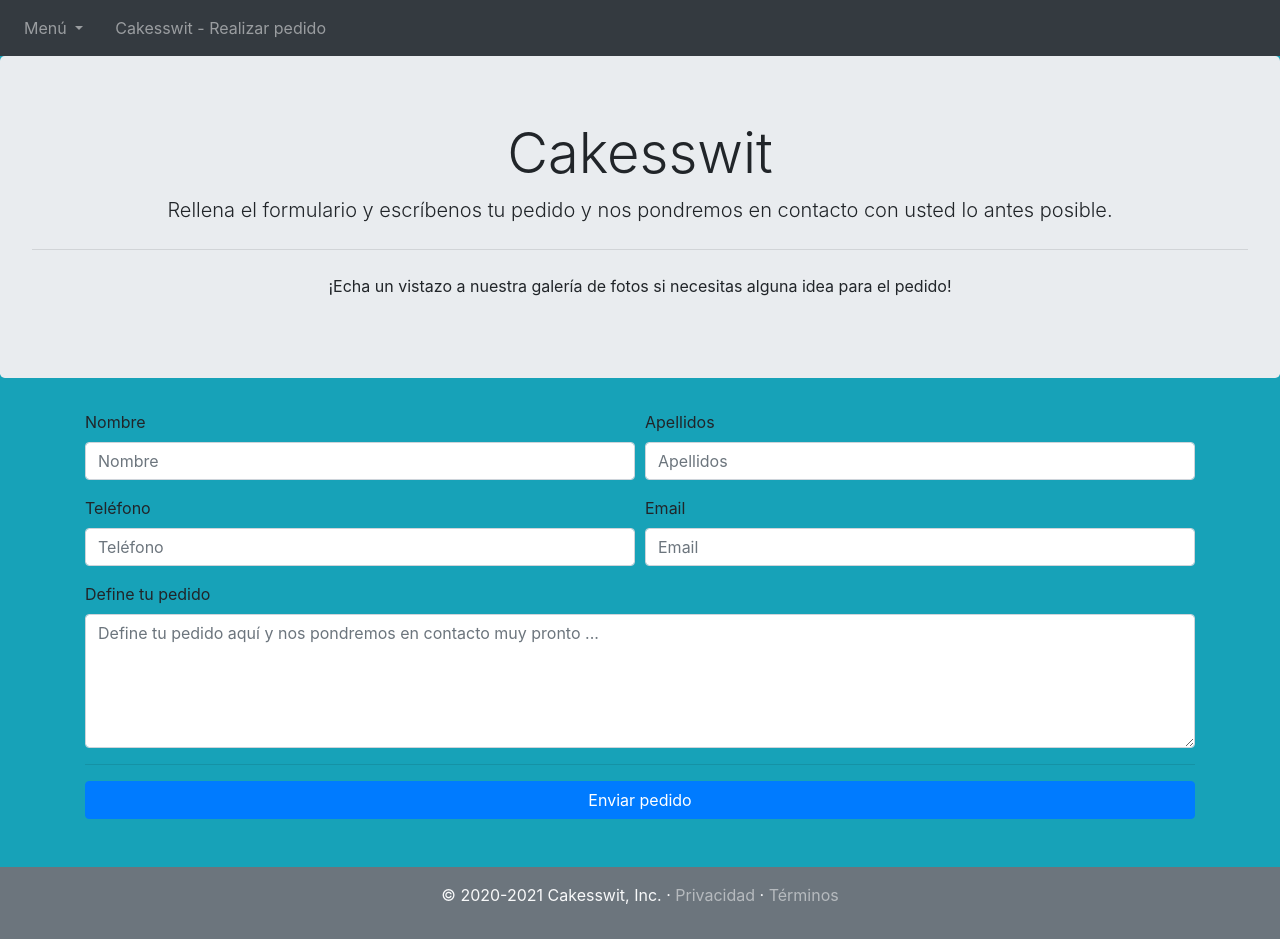
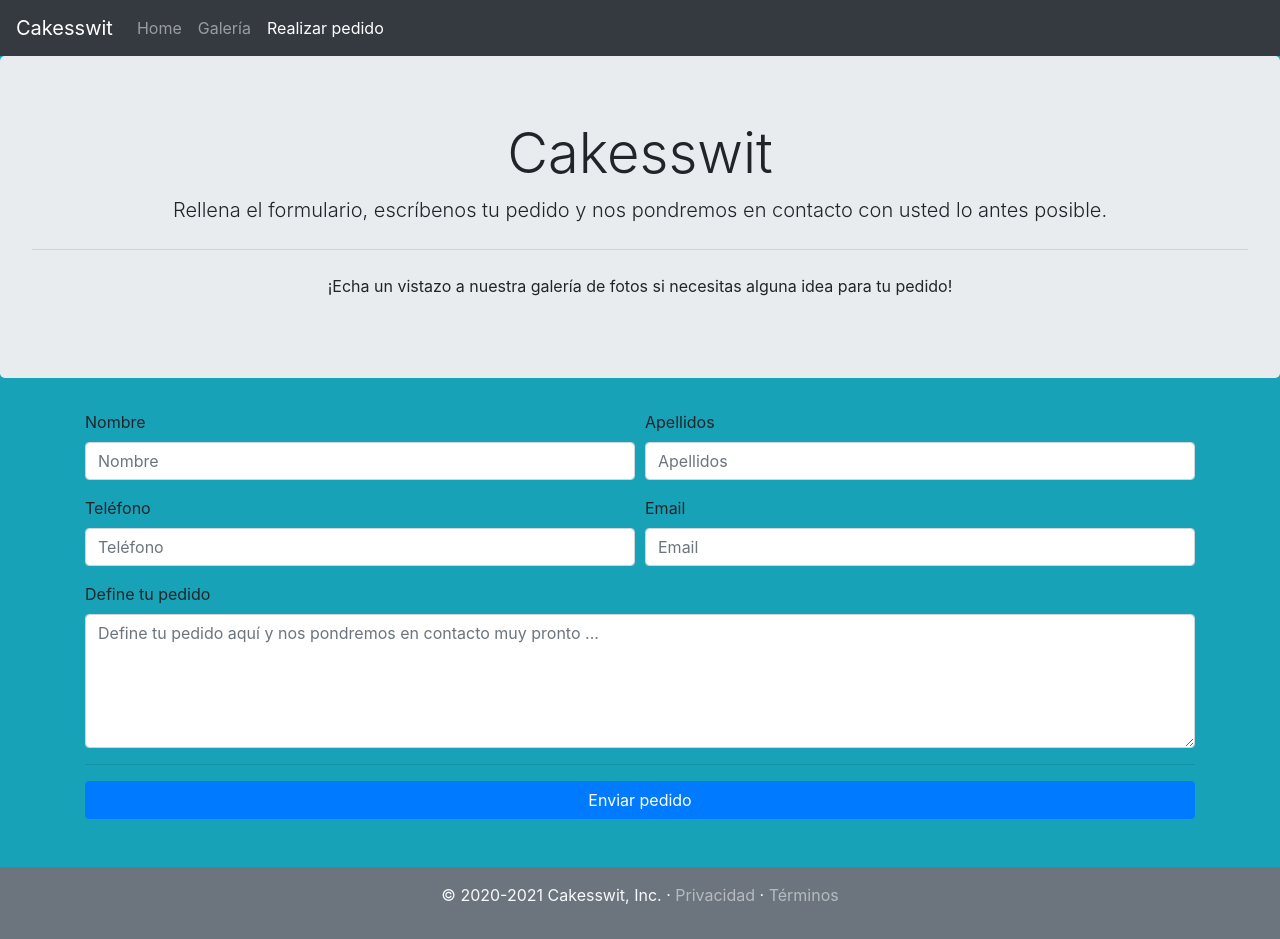
Before and after one commit to adrian2405/cakesswit, a plain HTML site: page links/form.html in a window 1280 px wide. Drawn offline with nearby package versions, Linux system fonts and the light colour scheme.

Commit message:
Some texts modified

```diff
--- a/links/form.html
+++ b/links/form.html
@@ -10,26 +10,21 @@
   </head>
   <body>
     <nav class="navbar navbar-expand-lg navbar-dark bg-dark">
-        <button class="navbar-toggler" type="button" data-toggle="collapse" data-target="#navbarSupportedContent" aria-controls="navbarSupportedContent" aria-expanded="false" aria-label="Toggle navigation">
+      <span class="navbar-brand">Cakesswit</span>
+      <button class="navbar-toggler" type="button" data-toggle="collapse" data-target="#navbarNav" aria-controls="navbarNav" aria-expanded="false" aria-label="Toggle navigation">
         <span class="navbar-toggler-icon"></span>
       </button>
-
-        <div class="collapse navbar-collapse" id="navbarSupportedContent">
-          <ul class="navbar-nav mr-auto">
-            <li class="nav-item dropdown">
-              <a class="nav-link dropdown-toggle" href="#" id="navbarDropdown" role="button" data-toggle="dropdown" aria-haspopup="true" aria-expanded="false">
-                Menú
-              </a>
-              <div class="dropdown-menu" aria-labelledby="navbarDropdown">
-                <a class="dropdown-item" href="../index.html">Página principal</a>
-                <a class="dropdown-item" href="gallery.html">Galería</a>
-                <div class="dropdown-divider"></div>
-                <a class="dropdown-item" href="#">Realizar pedido</a>
-              </div>
+      <div class="collapse navbar-collapse" id="navbarNav">
+        <ul class="navbar-nav">
+          <li class="nav-item">
+            <a class="nav-link" href="../index.html">Home</a>
           </li>
-            <span class="navbar-text ml-4 justify-content-center">
-                Cakesswit - Realizar pedido
-              </span>
+          <li class="nav-item">
+            <a class="nav-link" href="gallery.html">Galería</a>
+          </li>
+          <li class="nav-item active">
+            <a class="nav-link" href="#">Realizar pedido <span class="sr-only">(current)</span></a>
+          </li>
         </ul>
       </div>
     </nav>
@@ -38,9 +33,9 @@
 
         <div class="jumbotron text-center">
             <h1 class="display-4">Cakesswit</h1>
-            <p class="lead">Rellena el formulario y escríbenos tu pedido y nos pondremos en contacto con usted lo antes posible.</p>
+            <p class="lead">Rellena el formulario, escríbenos tu pedido y nos pondremos en contacto con usted lo antes posible.</p>
             <hr class="my-4">
-            <p>¡Echa un vistazo a nuestra galería de fotos si necesitas alguna idea para el pedido!</p>
+            <p>¡Echa un vistazo a nuestra galería de fotos si necesitas alguna idea para tu pedido!</p>
           </div>
 
         <form class="container mb-5">
```
Lines whose indentation alone changed are shown as unchanged.
